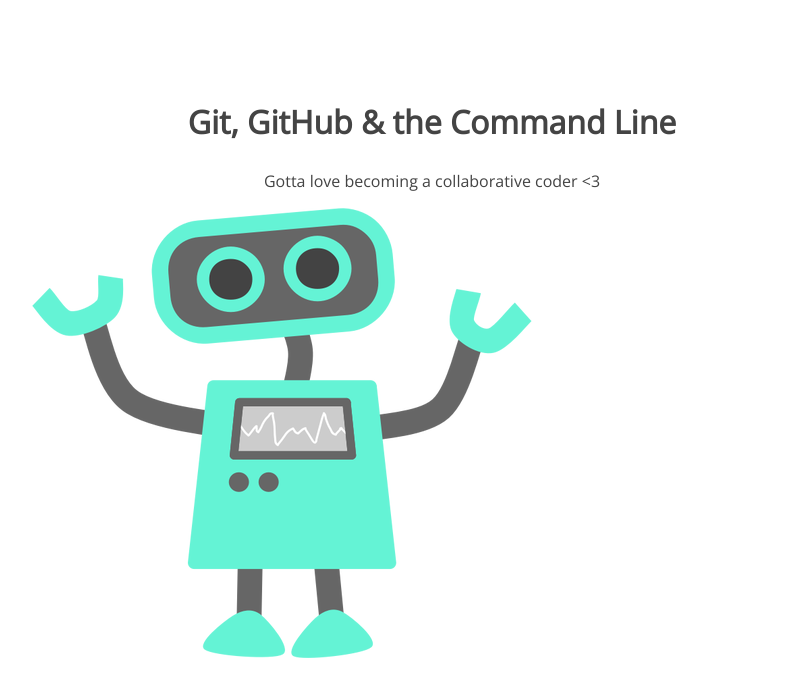
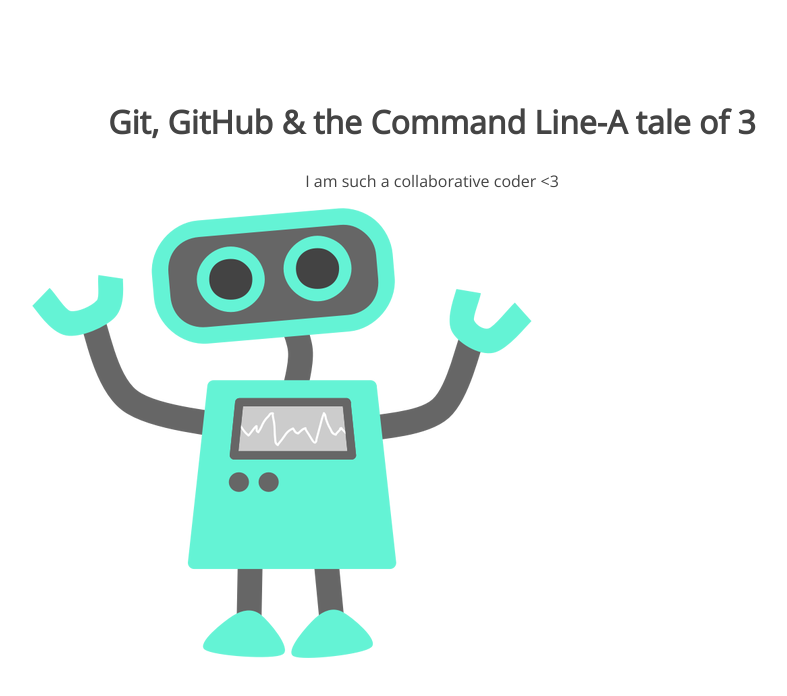
Before and after one commit to Melonhead08/105-project, a plain HTML site: page index.html in a window 1280 px wide. Shown: the whole page, without its empty margins (208-995 px from the left). Drawn offline with nearby package versions, Linux system fonts and the light colour scheme.

Commit message:
updated h1 and p tags

```diff
--- a/index.html
+++ b/index.html
@@ -8,8 +8,8 @@
 </head>
 <body>
 	<section>
-		<h1>Git, GitHub & the Command Line</h1>
-		<p>Gotta love becoming a collaborative coder <3</p>
+		<h1>Git, GitHub & the Command Line-A tale of 3</h1>
+		<p>I am such a collaborative coder <3</p>
 		<img src="img/happy-blue-robot.png">
 	</section>
 </body>
```
